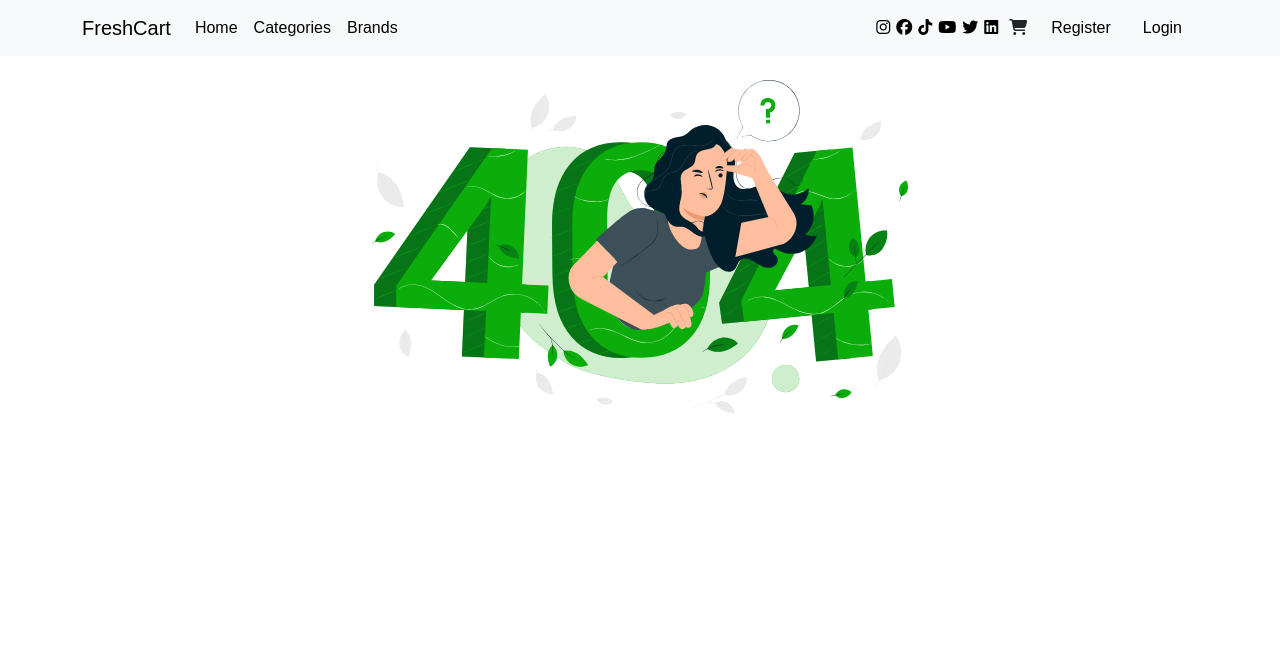
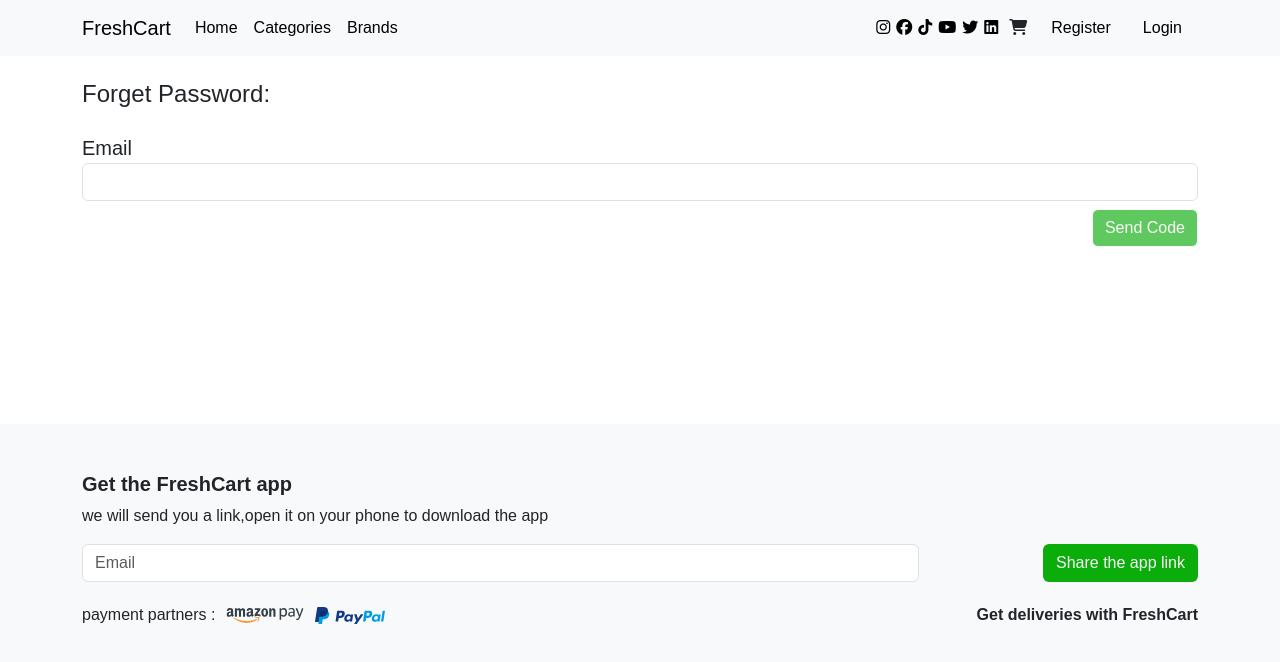
Before and after one commit to omnia-23/e-commerceWebsite, a React (Create React App) app: page /forgetpassword in a window 1280 px wide. Shown: the top 662 px of the page. Built offline with nearby package versions, Linux system fonts and the light colour scheme; a web font is replaced by a local one.

Commit message:
forget password

```diff
--- a/src/App.css
+++ b/src/App.css
@@ -12,6 +12,12 @@
 
 body {
   font-family: var(--font-family) !important;
+}
+
+.footer {
+  position: fixed !important;
+  z-index: 66;
+  bottom: 0px;
 }
 .alert {
   padding: 0.5rem !important;
@@ -88,10 +94,11 @@ a {
 .badge {
   --bs-badge-font-size: 0.65em !important;
 }
-.web{
+.web {
   margin-top: 80px !important;
+  min-height: 40vh;
 }
-.bt{
+.bt {
   --bs-btn-padding-x: 0.5rem !important;
   --bs-btn-padding-y: 0.1rem !important;
 }
--- a/src/App.jsx
+++ b/src/App.jsx
@@ -11,6 +11,7 @@ import CartProvider from "./Context/CartContext";
 import ProductDetails from "./Pages/ProductDetails";
 import Cart from "./Pages/Cart";
 import Checkout from "./Pages/Checkout";
+import ForgetPassword from "./Pages/ForgetPassword";
 
 function App() {
   let { setRole, setToken } = useContext(UserContext);
@@ -48,6 +49,7 @@ function App() {
           errorElement: <Home />,
         },
         { path: "/login", element: <Login />, errorElement: <Home /> },
+        { path: "/forgetpassword", element: <ForgetPassword />, errorElement: <Home /> },
         { path: "/register", element: <Register />, errorElement: <Home /> },
         { path: "*", element: <NotFound />, errorElement: <Home /> },
       ],
@@ -55,11 +57,11 @@ function App() {
   ]);
 
   return (
-    <>
+    <div>
       <CartProvider>
         <RouterProvider router={routes}></RouterProvider>
       </CartProvider>
-    </>
+    </div>
   );
 }
 export default App;
--- a/src/Components/Footer/Footer.jsx
+++ b/src/Components/Footer/Footer.jsx
@@ -1,7 +1,30 @@
-import React from 'react'
+import React from "react";
+import logo1 from "../../images/Amazon_Pay-Logo.wine.svg";
+import logo2 from "../../images/paypal-seeklogo.com.svg";
 
 export default function Footer() {
   return (
-    <div>Footer</div>
-  )
+    <footer className="bg-light my-4">
+      <div className="container py-5 ">
+        <h5 className="fw-bold">Get the FreshCart app</h5>
+        <p>we will send you a link,open it on your phone to download the app</p>
+        <div className="d-flex justify-content-between">
+          <input
+            type="email"
+            placeholder="Email"
+            className="form-control w-75"
+          />
+          <button className="btn bg-main text-light">Share the app link</button>
+        </div>
+        <div className="d-flex justify-content-between align-items-center">
+          <div>
+            <span>payment partners :</span>
+            <img width={100} src={logo1} alt="amazon logo"></img>
+            <img width={70} src={logo2} alt="paypal logo"></img>
+          </div>
+          <span className="fw-bold">Get deliveries with FreshCart</span>
+        </div>
+      </div>
+    </footer>
+  );
 }
--- /dev/null
+++ b/src/Pages/ForgetPassword.jsx
@@ -0,0 +1,227 @@
+import { useFormik } from "formik";
+import * as Yup from "yup";
+import React, { useEffect, useState } from "react";
+import axios from "axios";
+import toast, { Toaster } from "react-hot-toast";
+import { useNavigate } from "react-router-dom";
+
+export default function ForgetPassword() {
+  const [emailPage, setEmailPage] = useState(true);
+  const [codePage, setCode] = useState(false);
+  const [newPass, setNewPass] = useState(false);
+
+  let nav = useNavigate();
+
+  useEffect(() => {
+    setEmailPage(true);
+    setCode(false);
+    setNewPass(false);
+  }, []);
+  let schema = Yup.object({
+    email: Yup.string()
+      .required("email is required")
+      .matches(
+        /^\w+([\.-]?\w+)*@\w+([\.-]?\w+)*(\.\w{2,3})+$/,
+        "You have entered an invalid email address!"
+      ),
+  });
+  let forgetPass = useFormik({
+    initialValues: {
+      email: "",
+    },
+    validationSchema: schema,
+    onSubmit: function (val) {
+      sendemail(val);
+    },
+  });
+  async function sendemail(body) {
+    console.log(body);
+    await axios
+      .post(`https://ecommerce.routemisr.com/api/v1/auth/forgotPasswords`, body)
+      .then((res) => {
+        toast.success(res.data.message);
+        setEmailPage(false);
+        setCode(true);
+      })
+      .catch((err) => {
+        console.log(err);
+        // toast.error(err.response.data.message);
+      });
+  }
+
+  let verify = useFormik({
+    initialValues: {
+      resetCode: "",
+    },
+    validate: function (val) {
+      let err = {};
+      if (!val.resetCode) err.resetCode = "Code is required";
+      else if (!/^[0-9]{1,}$/.test(val.resetCode))
+        err.resetCode = "Code must be numbers";
+      return err;
+    },
+    onSubmit: function (val) {
+      sendcode(val);
+    },
+  });
+  async function sendcode(body) {
+    console.log(body);
+    await axios
+      .post(`https://ecommerce.routemisr.com/api/v1/auth/verifyResetCode`, body)
+      .then((res) => {
+        console.log(res);
+        toast.success(res.data.status);
+        setNewPass(true);
+        setCode(false);
+      })
+      .catch((err) => {
+        toast.error(err.response.data.message);
+      });
+  }
+
+  let Password = useFormik({
+    initialValues: {
+      email: "",
+      newPassword: "",
+    },
+    validate: function (val) {
+      let err = {};
+      if (!val.email) err.email = "Email is required";
+      else if (!/^\w+([\.-]?\w+)*@\w+([\.-]?\w+)*(\.\w{2,3})+$/.test(val.email))
+        err.email = "Email is not valid";
+      if (!val.newPassword) err.newPassword = "new password is required";
+      else if (val.newPassword.length < 6)
+        err.newPassword = "minimum length is 6";
+      return err;
+    },
+    onSubmit: function (val) {
+      sendnewpassword(val);
+    },
+  });
+  async function sendnewpassword(body) {
+    console.log(body);
+    await axios
+      .put(`https://ecommerce.routemisr.com/api/v1/auth/resetPassword`, body)
+      .then((res) => {
+        console.log(res);
+        toast.success("Done Successfully!");
+        nav("/login");
+      })
+      .catch((err) => {
+        console.log(err);
+        toast.error(err.response.data.message);
+      });
+  }
+
+  return (
+    <>
+      <Toaster />
+      {emailPage ? (
+        <form onSubmit={forgetPass.handleSubmit}>
+          <h4>Forget Password:</h4>
+
+          <label htmlFor="email" className="fs-5 mt-3">
+            Email
+          </label>
+          {forgetPass.errors.email && forgetPass.touched.email ? (
+            <div className="alert alert-danger">{forgetPass.errors.email}</div>
+          ) : (
+            ""
+          )}
+          <input
+            onChange={forgetPass.handleChange}
+            onBlur={forgetPass.handleBlur}
+            type="email"
+            name="email"
+            id="email"
+            className="form-control"
+          />
+          <button
+            disabled={!(forgetPass.dirty && forgetPass.isValid)}
+            className="btn bg-main text-light my-2 ms-auto d-block"
+          >
+            Send Code
+          </button>
+        </form>
+      ) : (
+        ""
+      )}
+
+      {codePage ? (
+        <form onSubmit={verify.handleSubmit}>
+          {verify.errors.resetCode && verify.touched.resetCode ? (
+            <div className="alert alert-danger">{verify.errors.resetCode}</div>
+          ) : (
+            ""
+          )}
+          <label htmlFor="resetCode" className="fs-5 mt-3">
+            Enter the Code
+          </label>
+          <input
+            type="text"
+            name="resetCode"
+            id="resetCode"
+            onChange={verify.handleChange}
+            onBlur={verify.handleBlur}
+            className="form-control"
+          ></input>
+          <button
+            disabled={!(verify.dirty && verify.isValid)}
+            className="btn bg-main text-light my-2 ms-auto d-block"
+          >
+            Send Code
+          </button>
+        </form>
+      ) : (
+        ""
+      )}
+      {newPass ? (
+        <form onSubmit={Password.handleSubmit}>
+          {Password.errors.email && Password.touched.email ? (
+            <div className="alert alert-danger">{Password.errors.email}</div>
+          ) : (
+            ""
+          )}
+          <label htmlFor="email" className="fs-5 mt-3">
+            Email
+          </label>
+          <input
+            type="text"
+            name="email"
+            id="email"
+            onChange={Password.handleChange}
+            onBlur={Password.handleBlur}
+            className="form-control"
+          ></input>
+
+          {Password.errors.newPassword && Password.touched.newPassword ? (
+            <div className="alert alert-danger">
+              {Password.errors.newPassword}
+            </div>
+          ) : (
+            ""
+          )}
+          <label htmlFor="newPassword" className="fs-5 mt-3">
+            New Password
+          </label>
+          <input
+            type="text"
+            name="newPassword"
+            id="newPassword"
+            onChange={Password.handleChange}
+            onBlur={Password.handleBlur}
+            className="form-control"
+          ></input>
+          <button
+            disabled={!(Password.dirty && Password.isValid)}
+            className="btn bg-main text-light my-2 ms-auto d-block"
+          >
+            Submit
+          </button>
+        </form>
+      ) : (
+        ""
+      )}
+    </>
+  );
+}
--- a/src/Pages/Layout.jsx
+++ b/src/Pages/Layout.jsx
@@ -2,33 +2,15 @@ import React, { useContext, useEffect } from "react";
 import { Outlet } from "react-router-dom";
 import Nav from "../Components/Nav/Nav";
 import Footer from "../Components/Footer/Footer";
-import { CartContext } from "../Context/CartContext";
 
 export default function Layout() {
-  // let{setCart,setCount,getall}= useContext(CartContext);
-
-  // async function get() {
-  //   await getall()
-  //     .then((res) => {
-  //       setCount(res.data.data.products.length);
-  //       setCart(res.data.data);
-  //     })
-  //     .catch((err) => {
-  //      console.log(err);
-  //     });
-  // }
-  // useEffect(() => {
-  //   get();
-  // }, []);
-
-
   return (
     <>
       <Nav />
       <div className="container web">
         <Outlet />
       </div>
-      {/* <Footer /> */}
+      <Footer />
     </>
   );
 }
--- a/src/Pages/Login.jsx
+++ b/src/Pages/Login.jsx
@@ -2,7 +2,7 @@ import React, { useContext, useState } from "react";
 import axios from "axios";
 import { useFormik } from "formik";
 import * as Yup from "yup";
-import { useNavigate } from "react-router-dom";
+import { Link, useNavigate } from "react-router-dom";
 import { UserContext } from "../Context/UserContext";
 
 export default function Login() {
@@ -26,7 +26,7 @@ export default function Login() {
           localStorage.setItem("token", res.data.token);
           localStorage.setItem("role", "user");
           setRole("user");
-          navigate("home");
+          navigate("/home");
         }
       })
       .catch((err) => {
@@ -92,6 +92,7 @@ export default function Login() {
               <i className="fa fa-spinner fa-spin small"></i>
             </button>
           ) : (
+            <>
               <button
                 disabled={!(inp.isValid && inp.dirty)}
                 className="btn-main btn my-2"
@@ -99,6 +100,8 @@ export default function Login() {
               >
                 Login
               </button>
+              <Link to="/forgetpassword" className="mx-2">Forget Password....?</Link>
+            </>
           )}
         </form>
       </div>
--- a/src/Pages/Register.jsx
+++ b/src/Pages/Register.jsx
@@ -26,7 +26,7 @@ export default function Register() {
     let response = await axios
       .post(`https://ecommerce.routemisr.com/api/v1/auth/signup`, val)
       .then((res) => {
-        if (res.data.message === "success") navigate("login");
+        if (res.data.message === "success") navigate("/login");
       })
       .catch((err) => {
         setError(err.response.data.message);
```
Also changed, not shown: src/images/Amazon_Pay-Logo.wine.svg (added), src/images/paypal-seeklogo.com.svg (added). Lines whose indentation alone changed are shown as unchanged.
